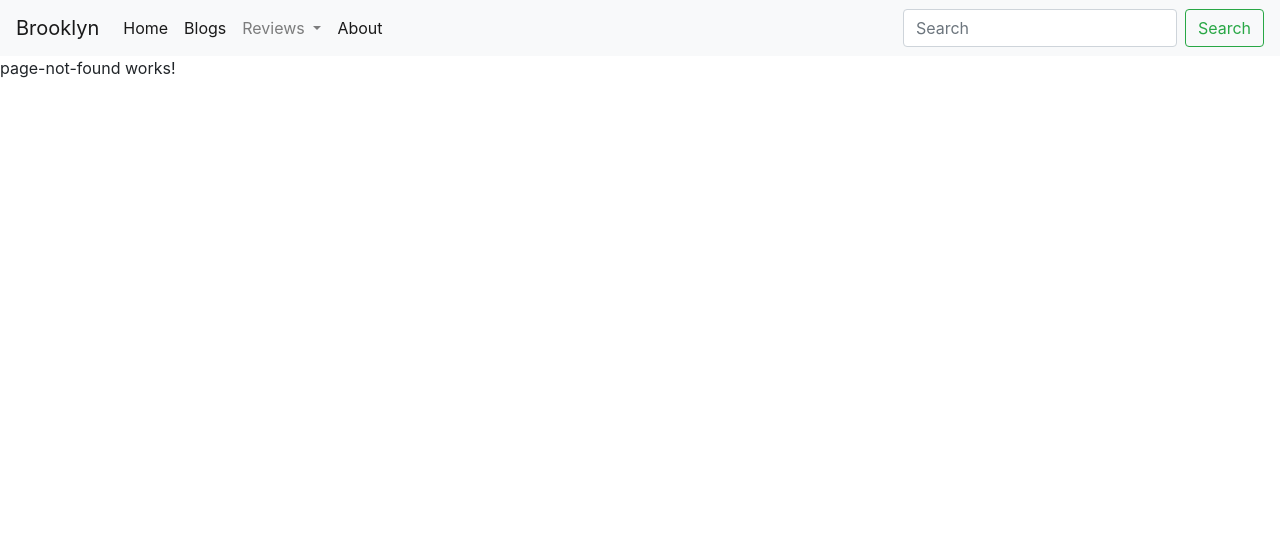
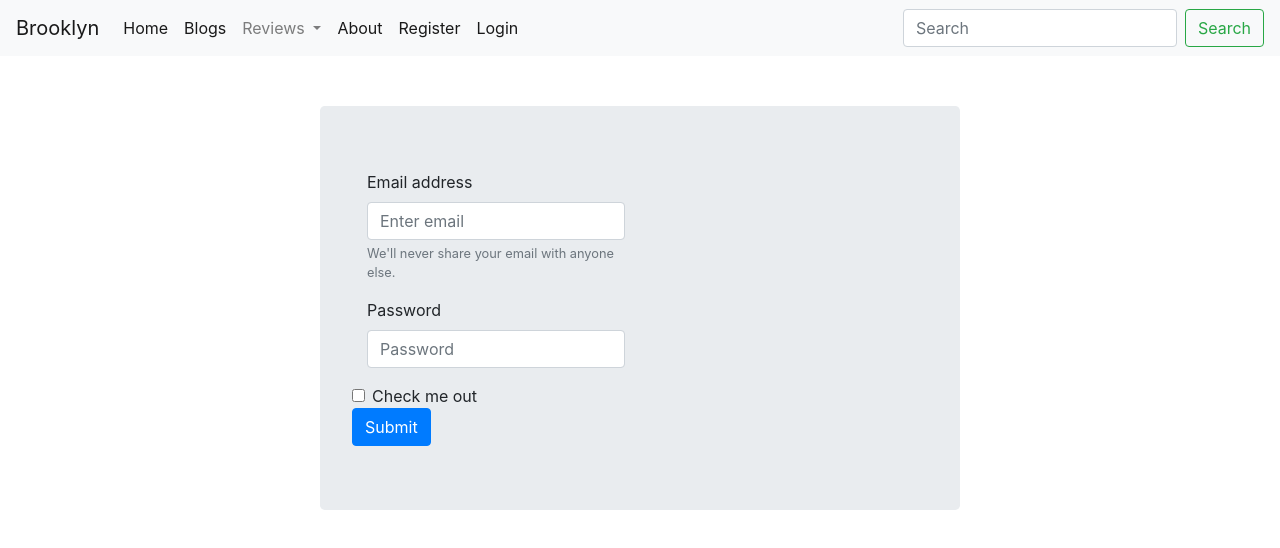
Before and after one commit to Princetonevans/brooklynApp, an Angular app: page /login in a window 1280 px wide. Shown: the top 548 px of the page. Built offline with nearby package versions, Linux system fonts and the light colour scheme.

Commit message:
added login page

```diff
--- a/src/app/about/about.component.css
+++ b/src/app/about/about.component.css
@@ -0,0 +1,3 @@
+/* .containter {
+margin: auto;
+} */
--- a/src/app/about/about.component.html
+++ b/src/app/about/about.component.html
@@ -1,8 +1,11 @@
-<div class="card" style="width: 18rem;">
-  <img class="card-img-top" src="..." alt="Card image cap">
-  <div class="card-body">
-    <h5 class="card-title">Card title</h5>
-    <p class="card-text">Some quick example text to build on the card title and make up the bulk of the card's content.</p>
-    <a href="#" class="btn btn-primary">Go somewhere</a>
-  </div>
+<div class="container">
+    <div class="card" style="width: 18rem;">
+      <img class="card-img-top" src="../../assets/IMG_1044.jpg" alt="Card image cap">
+      <div class="card-body text-center">
+          <span class="" ></span>
+        <h5 class="card-title text-center">Brooklyn</h5>
+        <p class="card-text">Some quick example text to build on the card title and make up the bulk of the card's content.</p>
+        <a routerLink="/home" class="btn btn-primary">Home Page</a>
+      </div>
+    </div>
 </div>
--- a/src/app/app.module.ts
+++ b/src/app/app.module.ts
@@ -9,12 +9,14 @@
 import { BlogShowComponent } from './blog-show/blog-show.component';
 import { PageNotFoundComponent } from './page-not-found/page-not-found.component';
 import { HomeComponent } from './home/home.component';
+import { LoginComponent } from './login/login.component';
 
 const appRoutes: Routes = [
   { path: 'blog', component: BlogComponent },
   { path: 'blog/:id', component: BlogShowComponent },
   { path: 'about', component: AboutComponent },
   { path: 'home', component: HomeComponent },
+  { path: 'login', component: LoginComponent },
   { path: '', redirectTo: '/home', pathMatch: 'full' },
   { path: '**', component: PageNotFoundComponent }
 ];
@@ -27,7 +29,8 @@
     AboutComponent,
     BlogShowComponent,
     PageNotFoundComponent,
-    HomeComponent
+    HomeComponent,
+    LoginComponent
   ],
   imports: [
     BrowserModule,
--- /dev/null
+++ b/src/app/login/login.component.css
@@ -0,0 +1,3 @@
+.jumbo {
+  margin-top: 50px;
+}
--- /dev/null
+++ b/src/app/login/login.component.html
@@ -0,0 +1,18 @@
+<div class="jumbotron col-md-6 container jumbo">
+    <form>
+        <div class="form-group col-md-6">
+          <label for="exampleInputEmail1">Email address</label>
+          <input type="email" class="form-control" id="exampleInputEmail1" aria-describedby="emailHelp" placeholder="Enter email">
+          <small id="emailHelp" class="form-text text-muted">We'll never share your email with anyone else.</small>
+        </div>
+        <div class="form-group col-md-6">
+          <label for="exampleInputPassword1">Password</label>
+          <input type="password" class="form-control" id="exampleInputPassword1" placeholder="Password">
+        </div>
+        <div class="form-check">
+          <input type="checkbox" class="form-check-input" id="exampleCheck1">
+          <label class="form-check-label" for="exampleCheck1">Check me out</label>
+        </div>
+        <button type="submit" class="btn btn-primary">Submit</button>
+      </form>
+  </div>
--- /dev/null
+++ b/src/app/login/login.component.ts
@@ -0,0 +1,15 @@
+import { Component, OnInit } from '@angular/core';
+
+@Component({
+  selector: 'app-login',
+  templateUrl: './login.component.html',
+  styleUrls: ['./login.component.css']
+})
+export class LoginComponent implements OnInit {
+
+  constructor() { }
+
+  ngOnInit() {
+  }
+
+}
--- a/src/app/nav-bar/nav-bar.component.html
+++ b/src/app/nav-bar/nav-bar.component.html
@@ -27,11 +27,18 @@
             <li class="nav-item active">
               <a class="nav-link" routerLink="/about">About<span class="sr-only">(current)</span></a>
             </li>
+            <li class="nav-item active">
+                <a class="nav-link" routerLink="/register">Register<span class="sr-only">(current)</span></a>
+              </li>
+            <li class="nav-item active">
+                <a class="nav-link" routerLink="/login">Login<span class="sr-only">(current)</span></a>
+              </li>
           </ul>
           <form class="form-inline my-2 my-lg-0">
             <input class="form-control mr-sm-2" type="search" placeholder="Search" aria-label="Search">
             <button class="btn btn-outline-success my-2 my-sm-0" type="submit">Search</button>
           </form>
+
         </div>
       </nav>
 </div>
```
Also changed, not shown: src/assets/IMG_1044.jpg (added), 1 other file (tests, documents, lock files or other folders).
